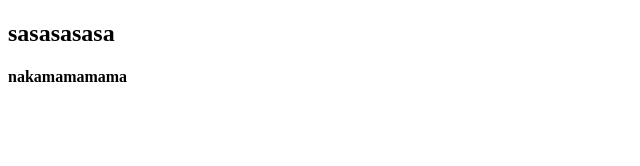
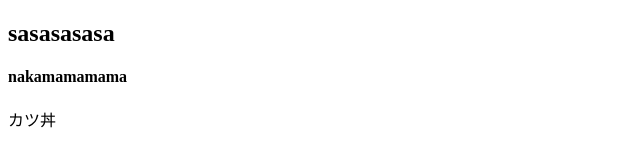
Before and after one commit to geckomomo/git-practice, a plain HTML site: page index.html in a window 1280 px wide. Shown: the full height of the page, 0-640 px from the left. Drawn offline with Linux system fonts and the light colour scheme.

Commit message:
PRテスト〜ーー

```diff
--- a/index.html
+++ b/index.html
@@ -8,6 +8,7 @@
 <body>
     <h2>sasasasasa</h2>
     <h4>nakamamamama</h4>
+    <p>カツ丼</p>
 
 </body>
 </html>
```
